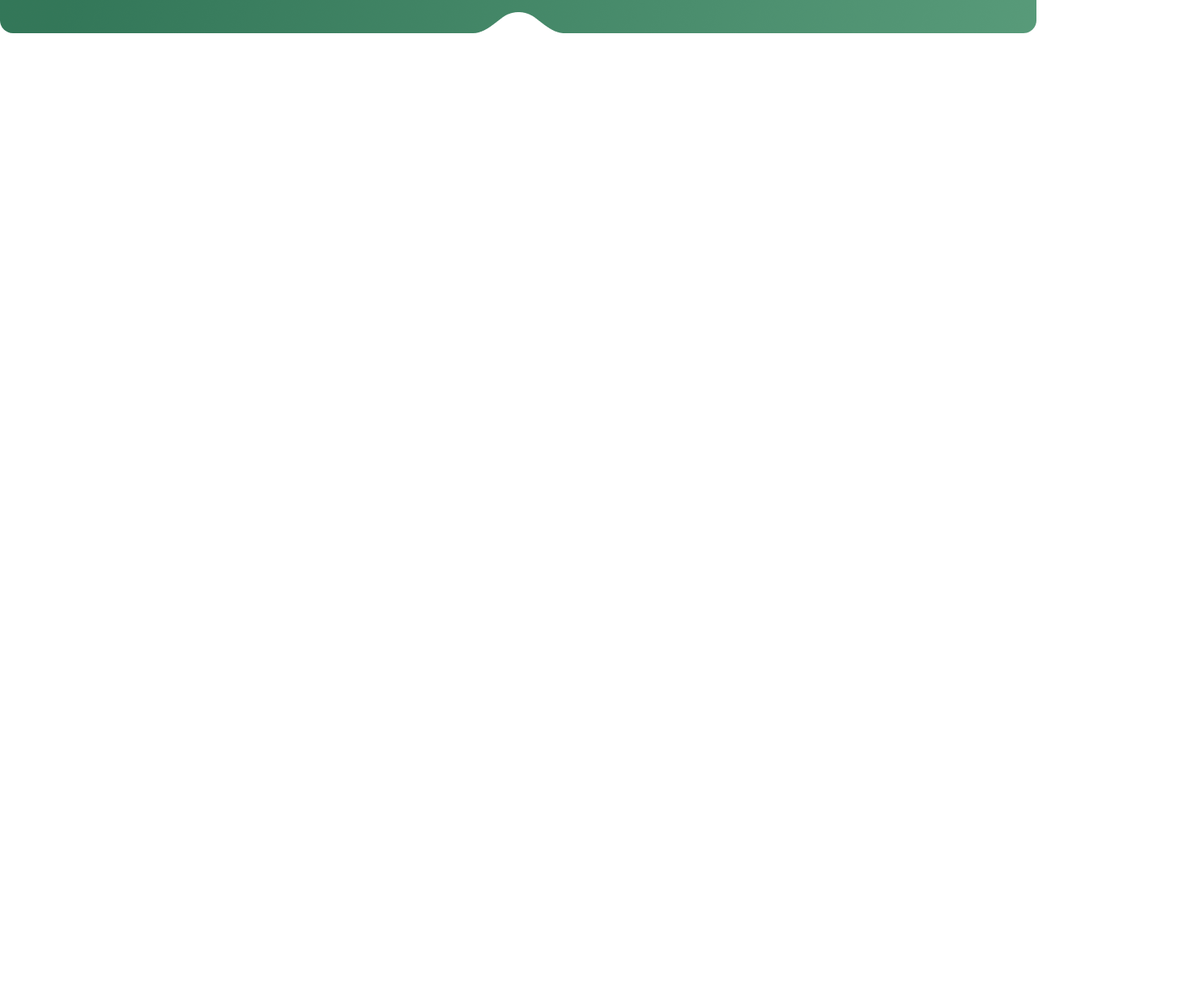
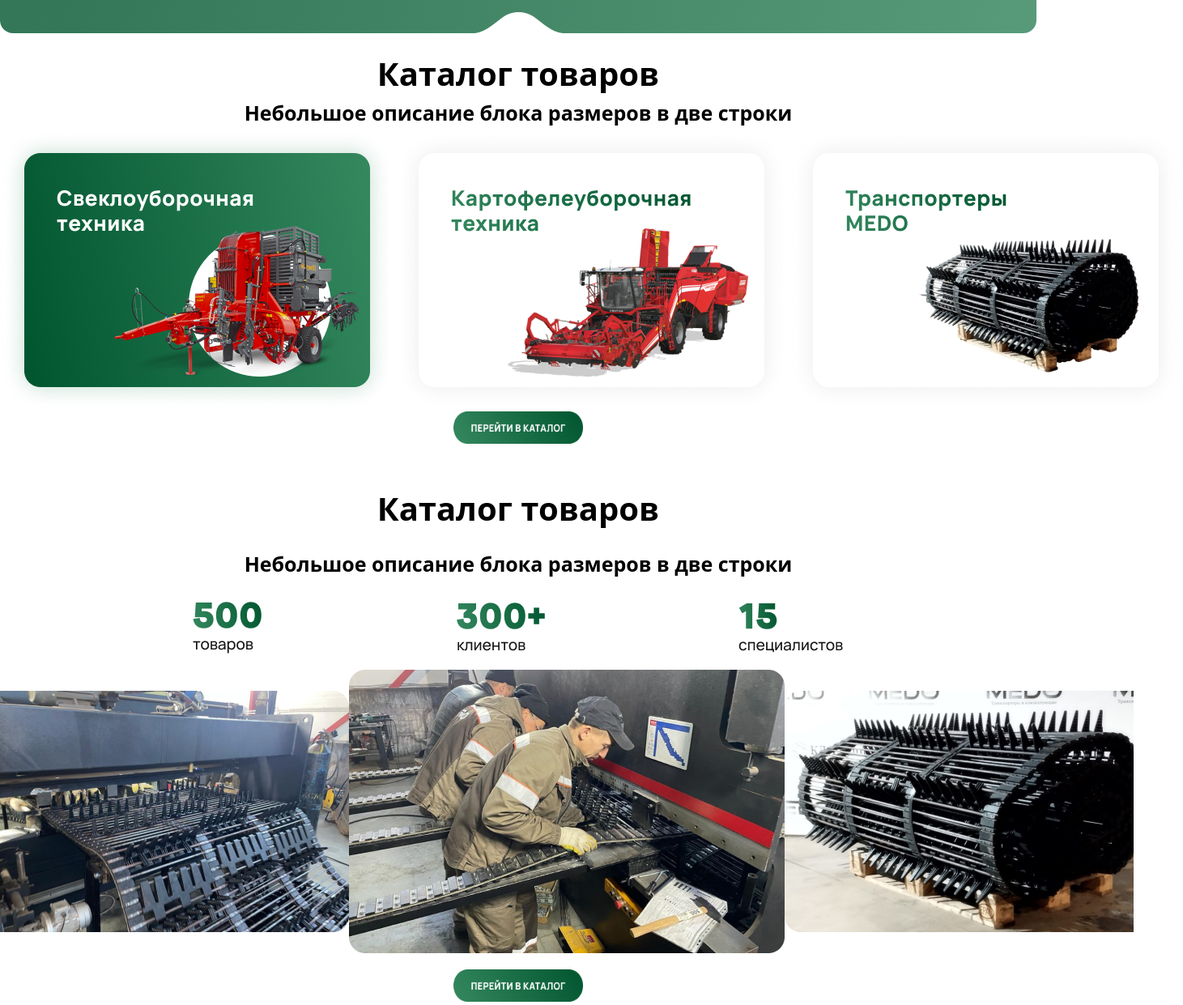
Before and after one commit to shojabbor01/master, a website: page src/index.html in a window 1280 px wide. Shown: the part 524-1765 px from the top of the page at 81% size, 1461 px wide, since content can reach past the window. Before the commit the page ends 800 px from the top, so only its background shows below. Drawn offline with nearby package versions, Linux system fonts and the light colour scheme; files that its build step writes are made by us from their sources.

Commit message:
sectmain

```diff
--- a/src/index.html
+++ b/src/index.html
@@ -41,6 +41,33 @@
             </section>
         </section>
     </header>
+    <main>
+        <section class="2xl:text-center flex flex-col">
+            <h1 class="text-[40px] font-bold">Каталог товаров</h1>
+            <p class="text-[25px] font-bold">Небольшое описание блока размеров в две строки</p>
+            <article class="flex justify-evenly items-center">
+                <img src="./phmain/card_hov.png" alt="">
+                <img src="./phmain/card.png" alt="">
+                <img src="./phmain/card1.png" alt="">
+            </article>
+            <img class="h-10 w-40 self-center" src="./phmain/button.png" alt="">
+        </section>
+        <section class="2xl:text-center flex flex-col my-[50px] gap-5">
+            <h1 class="text-[40px] font-bold">Каталог товаров</h1>
+            <p class="text-[25px] font-bold">Небольшое описание блока размеров в две строки</p>
+            <article class="flex justify-evenly items-center">
+                <img src="./phmain/advantage.png" alt="">
+                <img src="./phmain/advantage1.png" alt="">
+                <img src="./phmain/advantage2.png" alt="">
+            </article>
+            <article class="flex justify-evenly items-center">
+                <img src="./phmain/img11.png" alt="">
+                <img src="./phmain/img22.png" alt="">
+                <img src="./phmain/img33.png" alt="">
+            </article>
+            <img class="h-10 w-40 self-center" src="./phmain/button.png" alt="">
+        </section>
+    </main>
 
 </body>
 </html>
```
Also changed, not shown: src/phmain/advantage.png (added), src/phmain/advantage1.png (added), src/phmain/advantage2.png (added), src/phmain/button.png (added), src/phmain/card.png (added), src/phmain/card1.png (added), src/phmain/card_hov.png (added), src/phmain/img11.png (added), src/phmain/img22.png (added), src/phmain/img33.png (added).
